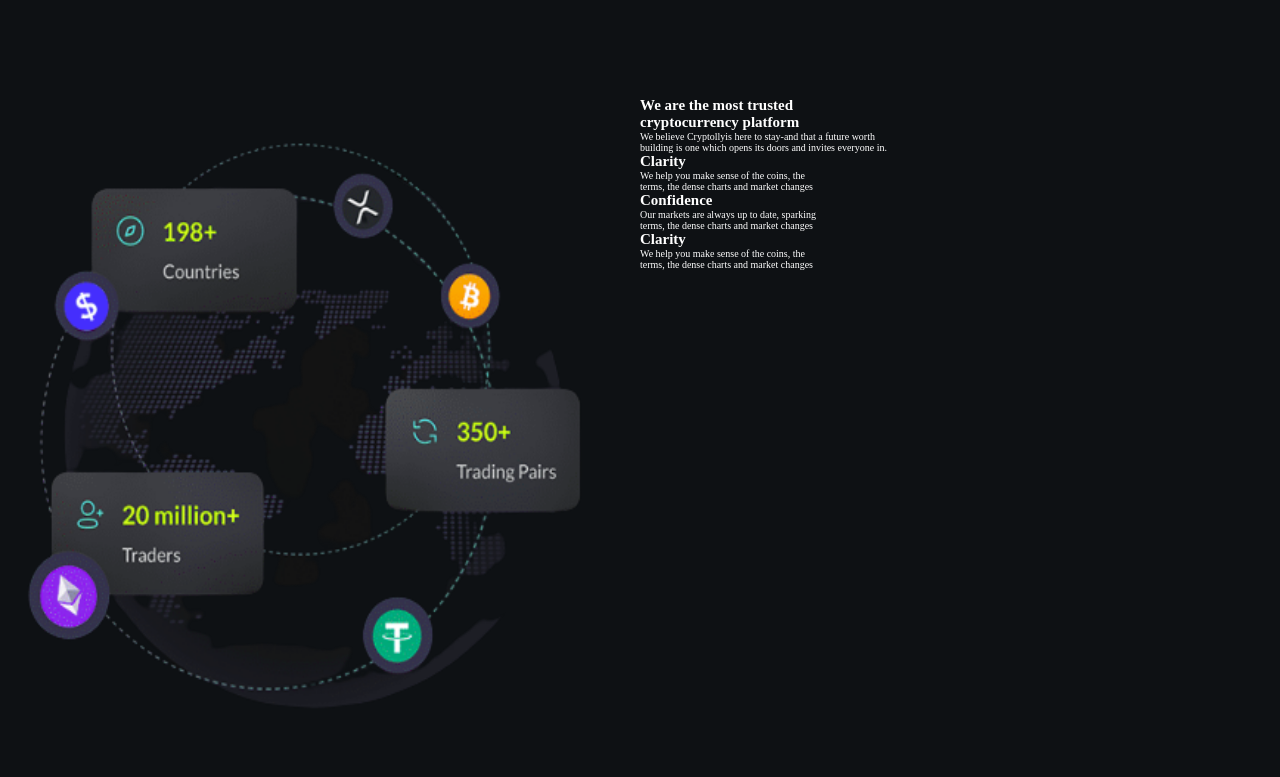
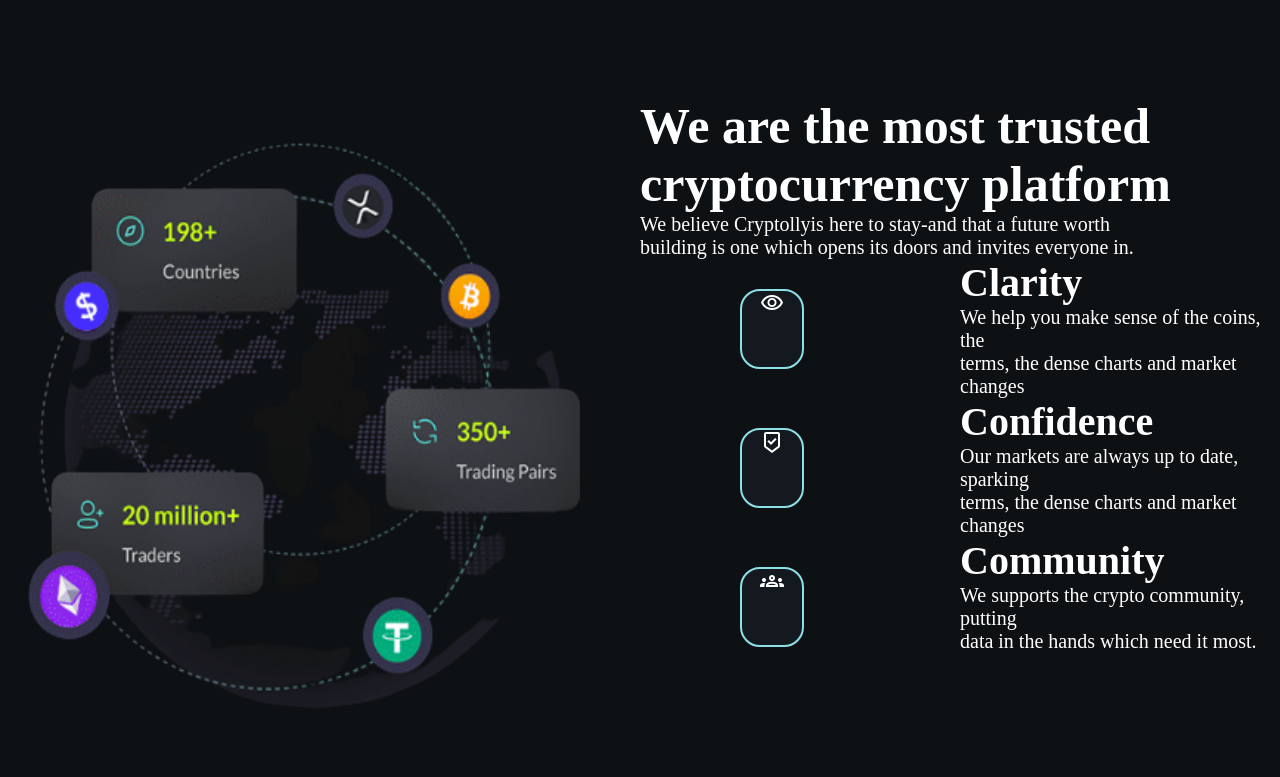
Before and after one commit to Rachel-Kenyani/Cryptocurency-website, a plain HTML site: page index.html in a window 1280 px wide. Shown: the part 3583-4360 px from the top of the page. Drawn offline with nearby package versions, Linux system fonts and the light colour scheme.

Commit message:
changes2

```diff
--- a/index.html
+++ b/index.html
@@ -7,6 +7,7 @@
     <title>Rachel</title>
     <link rel="stylesheet" href="styles.css">
     <link href='https://unpkg.com/boxicons@2.1.4/css/boxicons.min.css' rel='stylesheet'>
+    <link rel="stylesheet" href="https://fonts.googleapis.com/css2?family=Material+Symbols+Outlined:opsz,wght,FILL,GRAD@20..48,100..700,0..1,-50..200" />
 
 </head>
 <body>
@@ -239,25 +240,43 @@
                     building is one which opens its doors and invites everyone in.</p>
 
                     <div class="clarity">
+                        <div class="one">
+                            <span class="material-symbols-outlined">visibility</span>
+                        </div>
+
+                        <div class="confidence">
                             <h2>Clarity</h2>
                             <p>We help you make sense of the coins, the<br>
                             terms, the dense charts and market changes</p>
                         </div>
 
-                    <div class="confidence">
+                    </div>
+
+                    <div class="clarity">
+                        <div class="one">
+                            <span class="material-symbols-outlined">beenhere</span>
+                        </div>
+
+                        <div  class="confidence">
                             <h2>Confidence</h2>
                             <p>Our markets are always up to date, sparking<br>
                             terms, the dense charts and market changes</p>
                         </div>
 
-                    <div>
-                        <h2>Clarity</h2>
-                        <p>We help you make sense of the coins, the<br>
-                        terms, the dense charts and market changes</p>
                     </div>
 
-                    <div></div>
-                    <div></div>
+                    <div class="clarity">
+                        <div class="one">
+                            <span class="material-symbols-outlined">groups</span>
+                        </div>
+
+                        <div class="confidence">
+                            <h2>Community</h2>
+                            <p>We supports the crypto community, putting<br>
+                               data in the hands which need it most.</p>
+                        </div>
+
+                    </div>
                 </div>
 
 
@@ -268,6 +287,8 @@
 
         <section class="home" id="home">
             <div class="home-content">
+                <div class="flex">
+                  <div>
 
                <h1>Build your crypto </h1>
                 <h1>portfolio anywhere</h1>
@@ -279,8 +300,10 @@
                 <button><i class='bx bxl-play-store'></i><span>Get it on <br>Google Play<span><button><i class='bx bxl-apple'></i><span>Download on <br>App Store</button></span></button>
 
             </div>
+
             <div class="home-img">
               <img src="/Images/graph.png" alt="">
+            </div>
         </div>
             </section>
 
--- a/styles.css
+++ b/styles.css
@@ -493,28 +493,40 @@ table tr .green{
         margin-top: 10%;
         margin-bottom: 10%;
       }
-    #choose{
-          width: 45%;
-      }
-      .contenty{
-          display: grid;
-          grid-template-columns: repeat(2,1fr);
 
-      }
-      .contenty h4 {
-        margin-top: 5%;
-          margin-left: -90%;
-          font-size: 20px;
-      }
-      .contenty p {
-        margin-left: -90%;
-        font-size: 15px;
-    }
     .choice  i{
         width: 20%;
     }
-
-
+    .flex{
+        grid-template-columns: repeat(2fr,1);
+        display: grid;
+    }
+    .right-side .one{
+        margin-top: 3rem;
+        margin-left: 10rem;
+        background: #14191f;
+        height: 10vh;
+        width: 5vw;
+        border-radius: 2rem;
+        text-align: center;
+        border: .2rem solid var(--main-color2);
+    }
+    .right-side span{
+        text-align: center;
+    }
+    .right-side h1{
+        font-size: 5rem;
+    }
+    .right-side p{
+        font-size: 2rem;
+    }
+    .right-side .clarity{
+        display: grid;
+        grid-template-columns: repeat(2,1fr);
+    }
+    .confidence h2{
+        font-size: 4rem;
+    }
     .subscribe{
         text-align: center;
         margin:10%;
```
Lines whose indentation alone changed are shown as unchanged.
